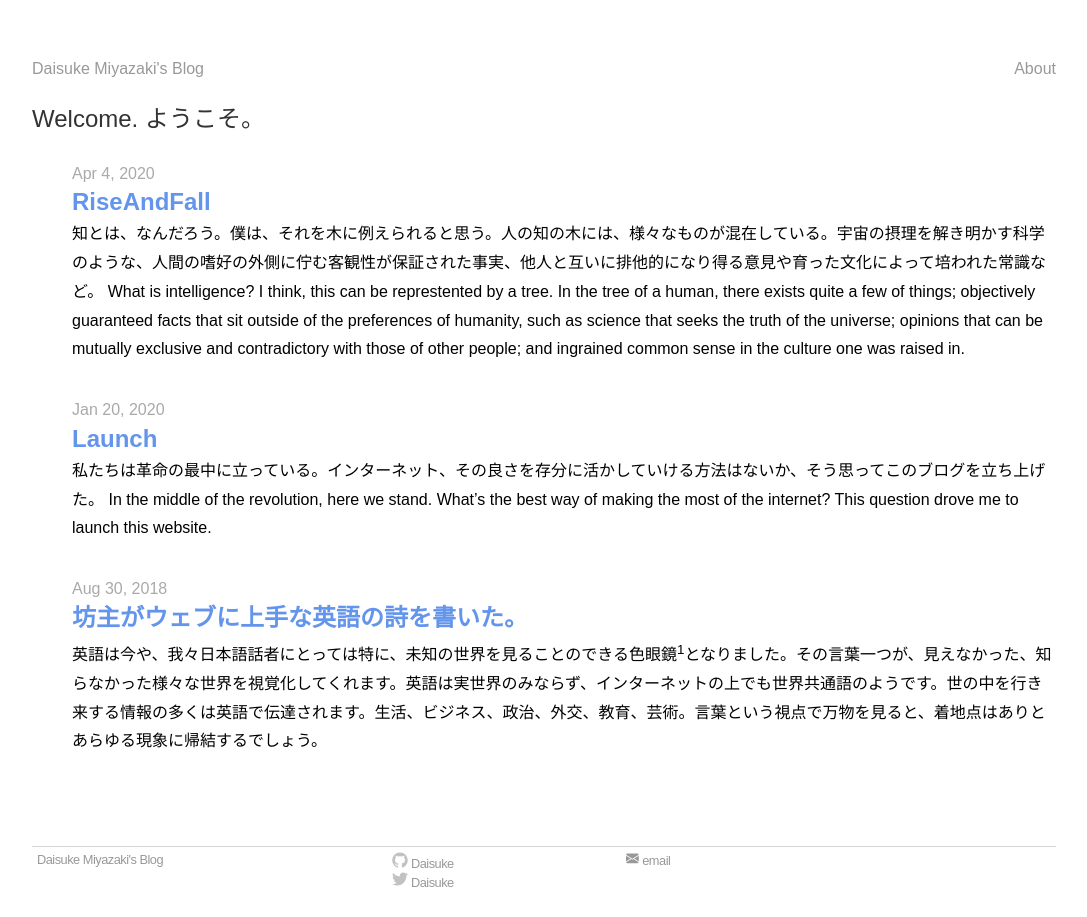
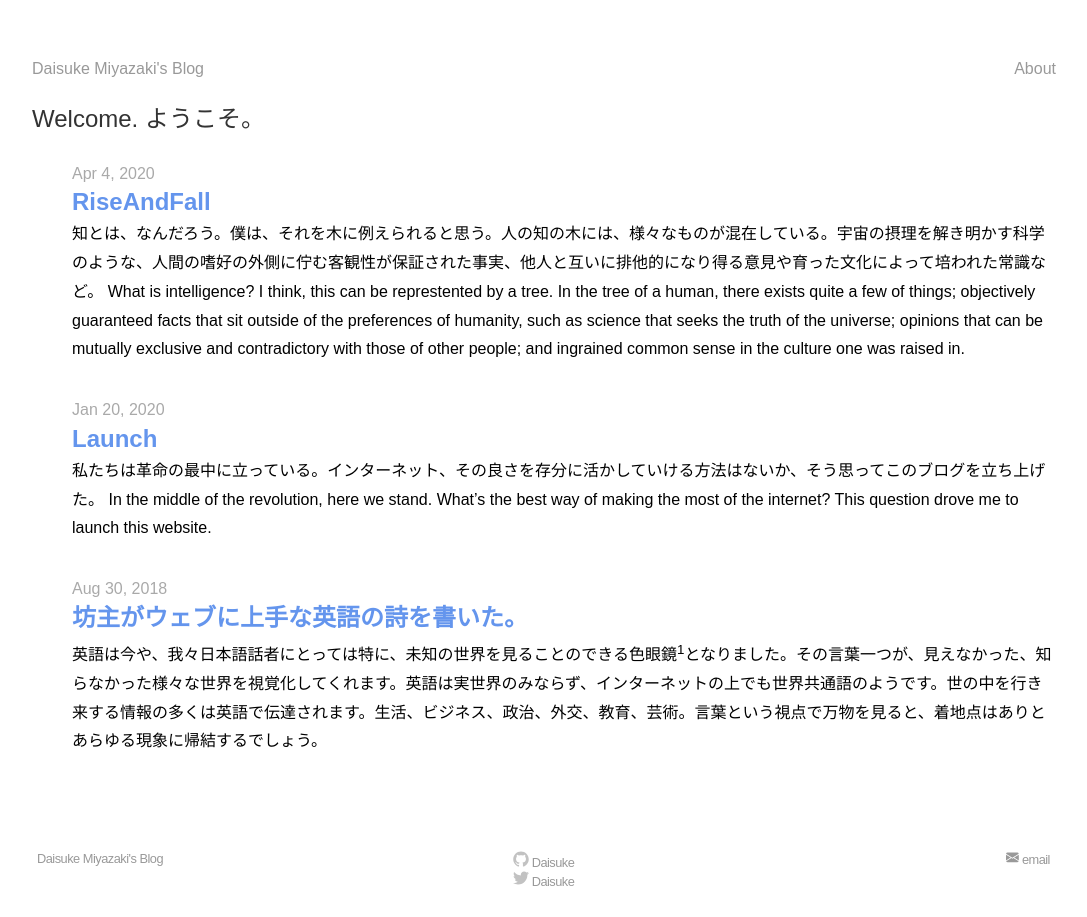
Before and after one commit to DaisukeMiyazaki/DaisukeMiyazaki.github.io, a Jekyll site: the page built from index.html, in a window 1280 px wide. Shown: the whole page, without its empty margins (96-1183 px from the left). Built offline with Jekyll 4.4.1, drawn with Linux system fonts in a browser that asks for light colours.

Commit message:
footer design change

```diff
--- a/css/main.css
+++ b/css/main.css
@@ -119,7 +119,7 @@ div.instagram{
 /* ----------------------------------- */
 
 .site-footer {
-    border-top: 1px solid #d5d5d5;
+    /*border-top: 1px solid #d5d5d5;*/
     padding:  5px;
     font-size: .8em;
     list-style: none;
@@ -133,7 +133,11 @@ div.instagram{
     margin-bottom: 15px;
   }
 
-.site-footer .column { float: left ; margin-bottom: 15px; }
+.site-footer .column {
+    float: left;
+    width: 33.3%;
+    margin-bottom: 15px;
+}
 
 nav ul, footer ul {
     font-family:'Helvetica', 'Arial', 'Sans-Serif';
@@ -155,26 +159,12 @@ nav ul li, footer ul li {
   /*top: 3px;*/
 }
 
-.footer-col-1 {
-    width: 270px; /*fallback*/
-    width: -webkit-calc(35% - 10px);
-    width: -moz-calc(35% - 10px);
-    width: -o-calc(35% - 10px);
-    width: calc(35% - 10px);
-    margin-right: 10px
+.footer-col-1{
+    text-align: left;
   }
-  .footer-col-2 {
-    width: 175px; /*fallback*/
-    width: -webkit-calc(23.125% - 10px);
-    width: -moz-calc(23.125% - 10px);
-    width: -o-calc(23.125% - 10px);
-    width: calc(23.125% - 10px);
-    margin-right: 10px
+  .footer-col-2{
+    text-align: center;
   }
-  .footer-col-3 {
-    width: 335px; /*fallback*/
-    width: -webkit-calc(41.875%);
-    width: -moz-calc(41.875%);
-    width: -o-calc(41.875%);
-    width: calc(41.875%);
+  .footer-col-3{
+    text-align: right;
   }
```
